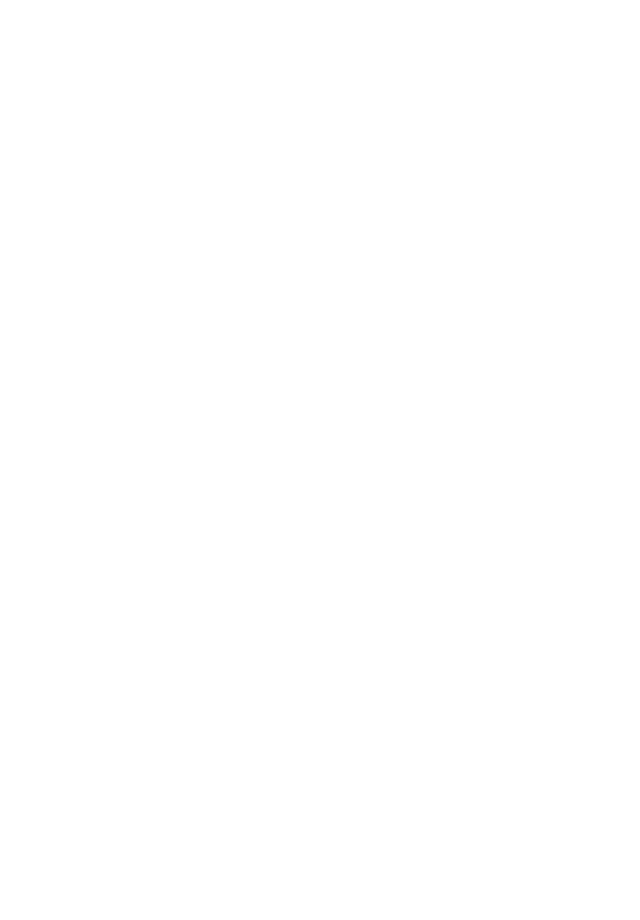
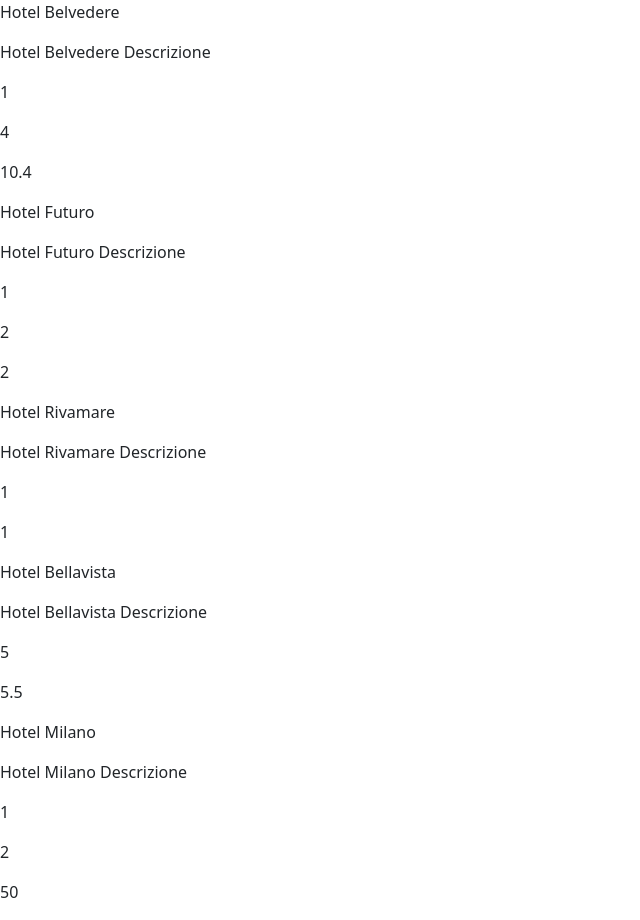
Before and after one commit to ElyPoli/php-hotel, a PHP site: page / in a window 1280 px wide. Before the commit the part shown is empty. Shown: the whole page, without its empty margins (0-640 px from the left). Before the commit the page ends 800 px from the top, so only its background shows below. Run offline with PHP 8.4, Linux system fonts and the light colour scheme.

Commit message:
added basic printing of hotels array

```diff
--- a/index.php
+++ b/index.php
@@ -1,5 +1,41 @@
 <?php
-
+$hotels = [
+    [
+        'name' => 'Hotel Belvedere',
+        'description' => 'Hotel Belvedere Descrizione',
+        'parking' => true,
+        'vote' => 4,
+        'distance_to_center' => 10.4
+    ],
+    [
+        'name' => 'Hotel Futuro',
+        'description' => 'Hotel Futuro Descrizione',
+        'parking' => true,
+        'vote' => 2,
+        'distance_to_center' => 2
+    ],
+    [
+        'name' => 'Hotel Rivamare',
+        'description' => 'Hotel Rivamare Descrizione',
+        'parking' => false,
+        'vote' => 1,
+        'distance_to_center' => 1
+    ],
+    [
+        'name' => 'Hotel Bellavista',
+        'description' => 'Hotel Bellavista Descrizione',
+        'parking' => false,
+        'vote' => 5,
+        'distance_to_center' => 5.5
+    ],
+    [
+        'name' => 'Hotel Milano',
+        'description' => 'Hotel Milano Descrizione',
+        'parking' => true,
+        'vote' => 2,
+        'distance_to_center' => 50
+    ],
+];
 ?>
 
 <!DOCTYPE html>
@@ -21,6 +57,17 @@
 </head>
 
 <body>
+
+    <?php foreach ($hotels as $single_hotel) { ?>
+        <?php foreach ($single_hotel as $element) { ?>
+            <p>
+                <?php echo $element ?>
+            </p>
+        <?php } ?>
+    <?php } ?>
+
+
+
 </body>
 
 </html>
```
